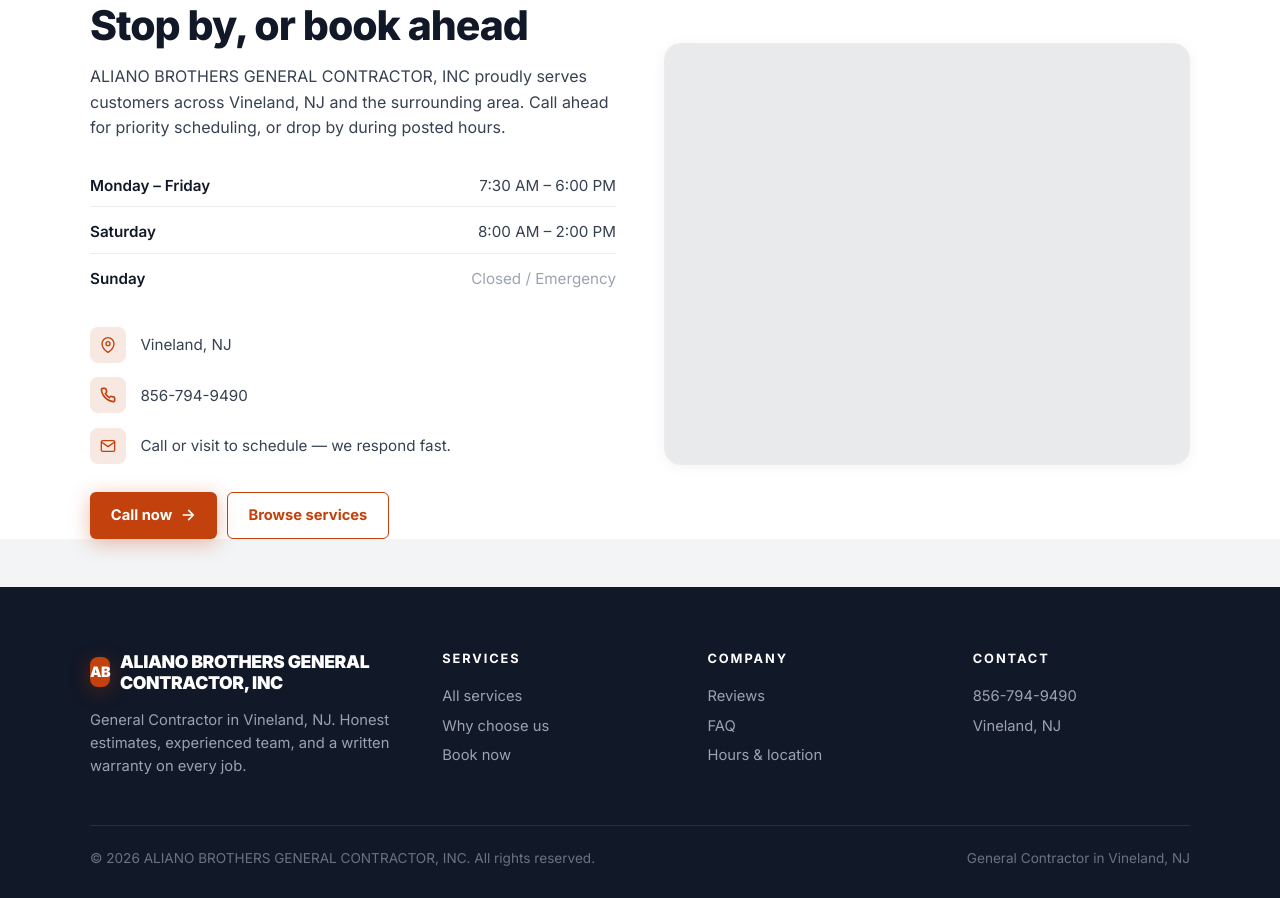
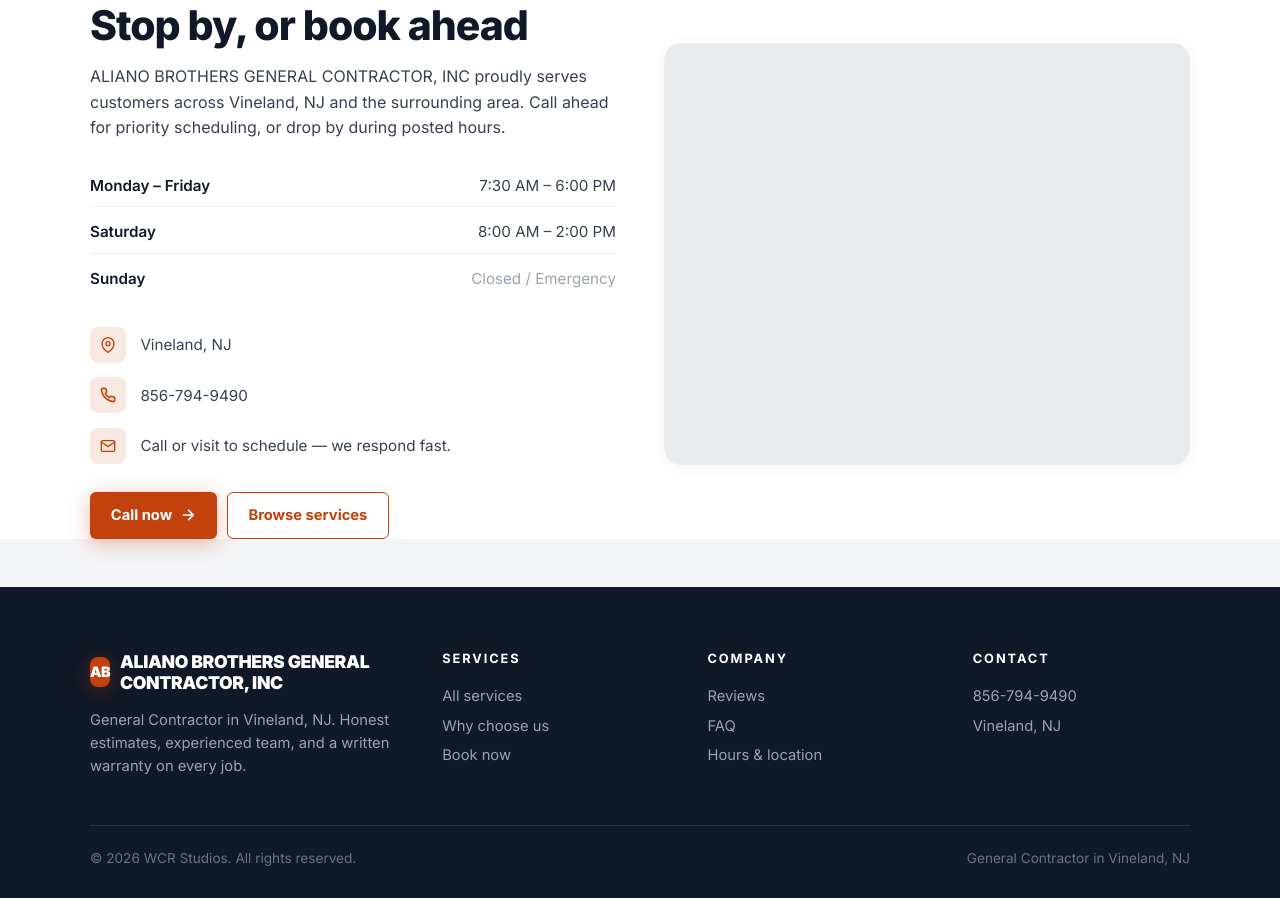
Before and after one commit to Wrenbjor/trades--aliano-brothers-general-contractor-inc, a plain HTML site: page index.html in a window 1280 px wide. Shown: the part 4777-5675 px from the top of the page. Drawn offline with nearby package versions, Linux system fonts and the light colour scheme; no server answers.

Commit message:
Update site

```diff
--- a/index.html
+++ b/index.html
@@ -605,7 +605,7 @@ footer{background:#111827;color:#cbd5d1;padding:4rem 2rem 2rem}
     </div>
   </div>
   <div class="foot-bottom">
-    <div>&copy; 2026 ALIANO BROTHERS GENERAL CONTRACTOR, INC. All rights reserved.</div>
+    <div>&copy; 2026 WCR Studios. All rights reserved.</div>
     <div>General Contractor in Vineland, NJ</div>
   </div>
 </footer>
```
